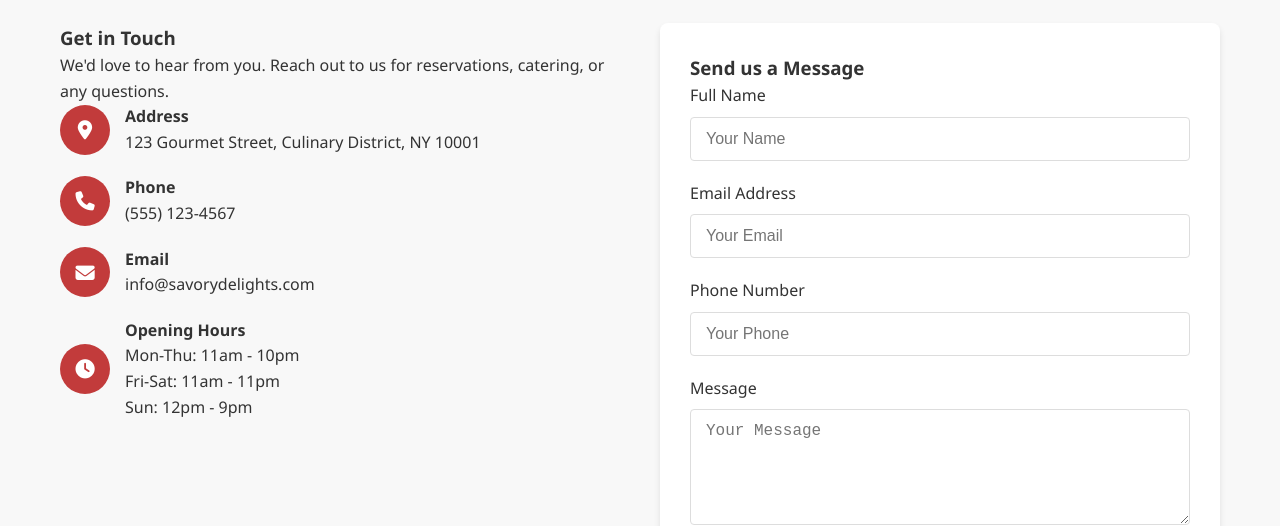
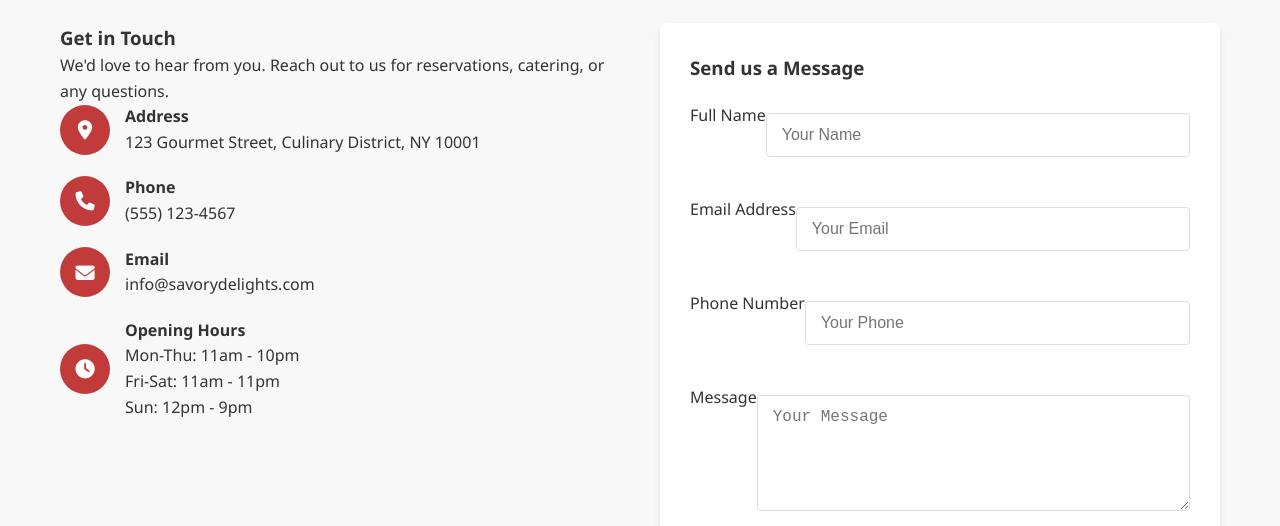
Before and after one commit to Mohsin226240/Mini-Project-3, a plain HTML site: page contact.html in a window 1280 px wide. Shown: the part 307-833 px from the top of the page. Drawn offline with Linux system fonts and the light colour scheme.

Commit message:
Update style.css

```diff
--- a/style.css
+++ b/style.css
@@ -329,6 +329,8 @@ header {
 }
 
 .form-group {
+    display: flex;
+    margin-top: 20px; /* This adds space above the form group */
     margin-bottom: 20px;
 }
 
@@ -339,12 +341,14 @@ header {
 }
 
 .form-control {
-    width: 100%;
+    flex: 1;
     padding: 12px 15px;
     border: 1px solid #ddd;
     border-radius: 4px;
     font-size: 1rem;
     transition: var(--transition);
+    margin-top: 10px; /* This adds 10px of space to the right of the form field */
+    margin-bottom: 20px; /* This adds 10px of space to the right of the form field */
 }
 
 .form-control:focus {
@@ -564,4 +568,5 @@ footer {
     .footer-container {
         grid-template-columns: 1fr;
     }
+
 }
```
